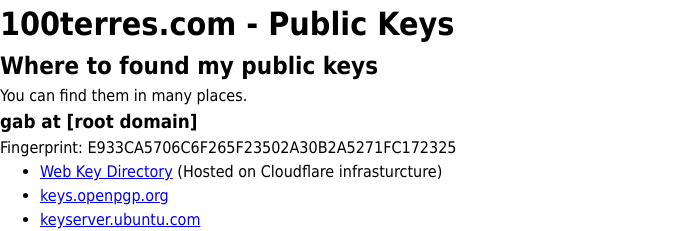
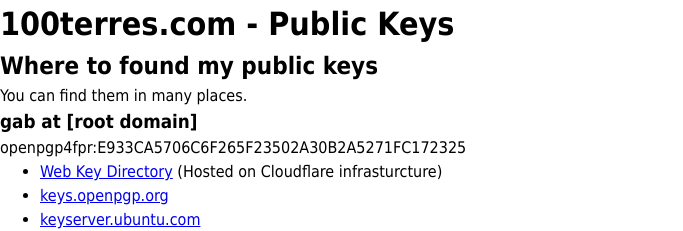
Before and after one commit to 100terres/openpgpkey.100terres.com, a plain HTML site: page public/index.html in a window 1280 px wide. Shown: the top 231 px of the page, without its empty margins (0-683 px from the left). Drawn offline with Linux system fonts and the light colour scheme.

Commit message:
bump fingerprint string

```diff
--- a/public/index.html
+++ b/public/index.html
@@ -59,7 +59,7 @@
 
     <h3>gab at [root domain]</h3>
 
-    <p>Fingerprint: E933CA5706C6F265F23502A30B2A5271FC172325</p>
+    <p>openpgp4fpr:E933CA5706C6F265F23502A30B2A5271FC172325</p>
 
     <ul>
       <li>
```
Also changed, not shown: 1 other file.
